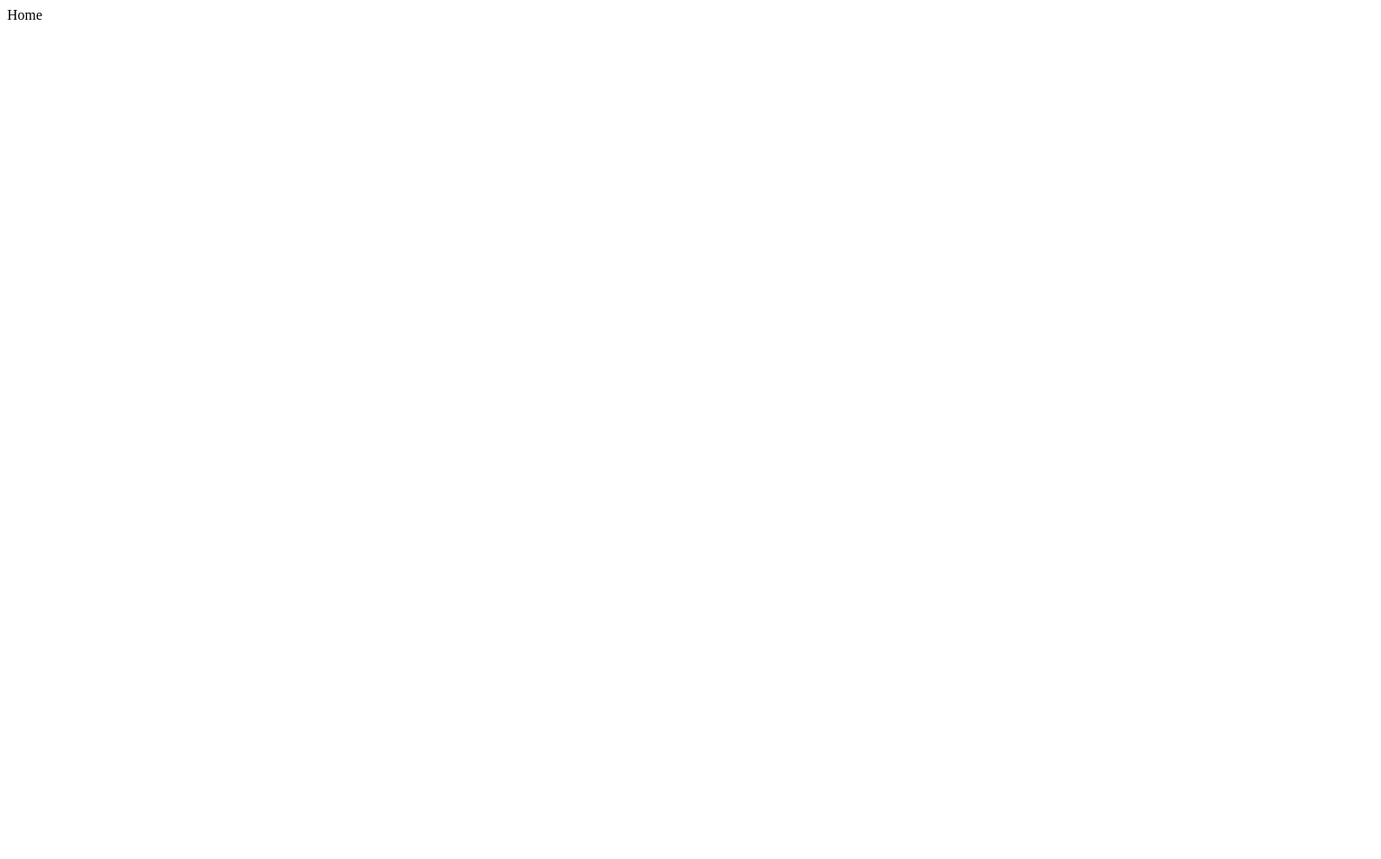
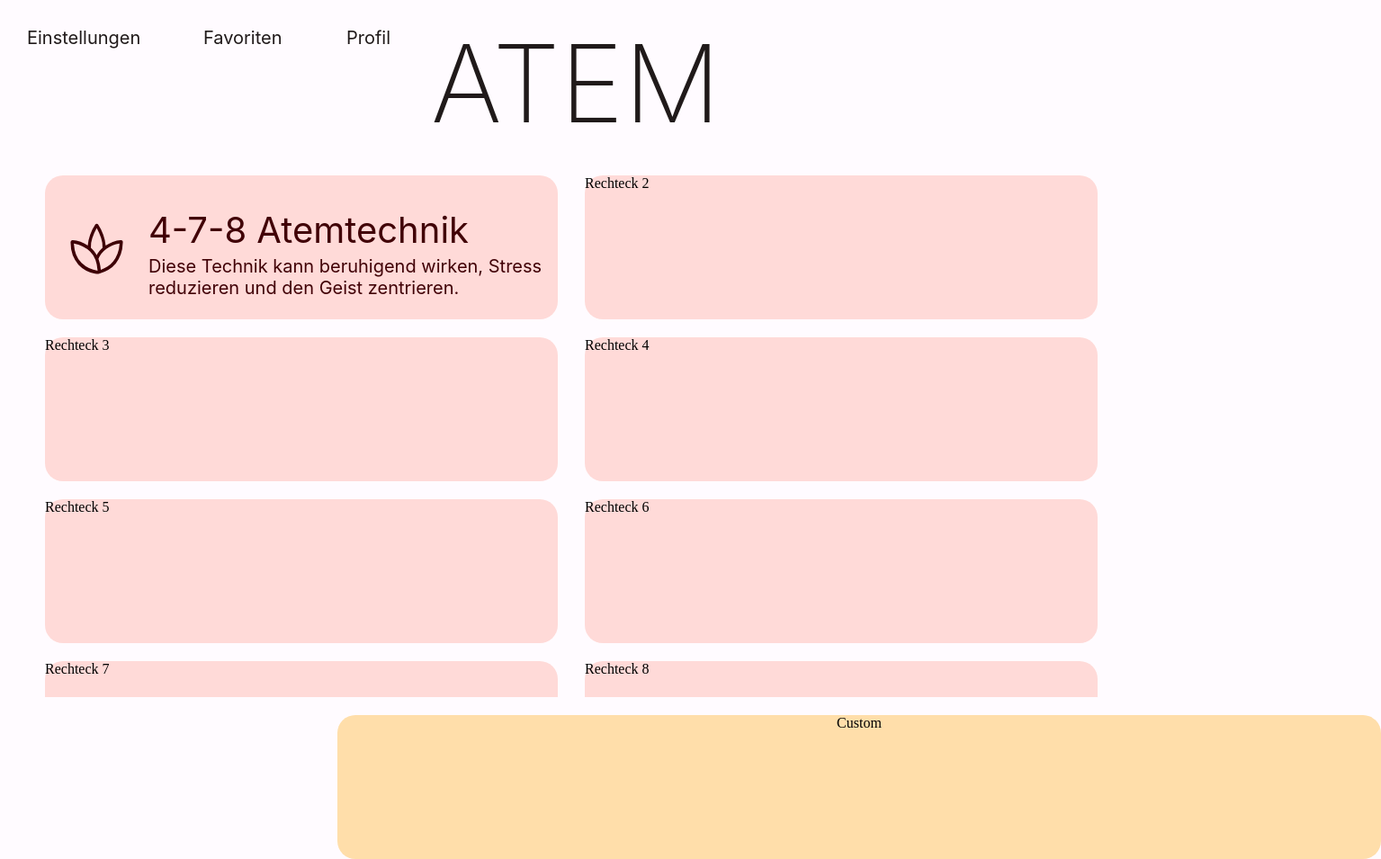
Before and after one commit to jonashuberts/Atem, a plain HTML site: page home.html in a window 1280 px wide. Shown: the whole page at 90% size, 1535 px wide, since content can reach past the window. Before the commit the page ends 800 px from the top, so only its background shows below. Drawn offline with Linux system fonts and the light colour scheme.

Commit message:
implemented home page

```diff
--- /dev/null
+++ b/css/home.css
@@ -0,0 +1,170 @@
+:root {
+  --primary-light: #bf0026;
+  --background-light: #fffbff;
+  --on-background-light: #201a1a;
+  --primary-container-light: #ffdad8;
+  --on-primary-container-light: #410006;
+  --tertiary-container-light: #ffdeaa;
+  --on-background-dark: #ede0de;
+  --transparent: #00000000;
+}
+
+* {
+  padding: 0;
+  margin: 0;
+  box-sizing: border-box;
+}
+
+/* CSS für die Seite */
+body {
+  display: flex;
+  justify-content: center;
+  align-items: center;
+  height: 100vh;
+  margin: 0;
+  background-color: var(--background-light);
+}
+
+/* Navbar */
+.nav-item {
+  position: absolute;
+  height: 24px;
+  top: 30px;
+  font-family: "Inter";
+  font-style: normal;
+  font-weight: 400;
+  font-size: 20px;
+  line-height: 24px;
+  color: var(--on-background-light);
+}
+
+/* Einstellungen */
+#settings {
+  width: 126px;
+  left: 30px;
+}
+
+/* Favoriten */
+#favorite {
+  width: 88px;
+  left: 226px;
+}
+
+/* Profil */
+#profile {
+  width: 49px;
+  left: 385px;
+}
+
+#title {
+  position: absolute;
+  width: 390px;
+  height: 100px;
+  top: 20px;
+  font-family: "Inter";
+  font-style: normal;
+  font-weight: 200;
+  font-size: 120px;
+  line-height: 145px;
+  text-align: center;
+  color: var(--on-background-light);
+}
+
+.grid-container {
+  position: absolute;
+  width: 1180px;
+  height: 580px;
+  top: 195px;
+  overflow: auto; /* Hinzugefügtes CSS-Overflow-Attribut */
+  display: grid;
+  grid-template-columns: repeat(2, 1fr); /* Anzahl der Spalten auf 2 ändern */
+  grid-gap: 20px;
+}
+
+.grid-item {
+  background-color: var(--primary-container-light);
+  /* padding: 20px; */
+  width: 570px;
+  height: 160px;
+  border-radius: 20px;
+}
+
+.grid-container:hover {
+  overflow: auto; /* Scroll-Leiste anzeigen, wenn der Container gehovert wird */
+}
+
+.grid-container::-webkit-scrollbar {
+  width: 8px; /* Breite der Scroll-Leiste */
+}
+
+.grid-container::-webkit-scrollbar-thumb {
+  background-color: var(
+    --primary-container-light
+  ); /* Hintergrundfarbe des Scroll-Leisten-Griffs */
+  border-radius: 4px; /* Radius des Scroll-Leisten-Griffs */
+}
+
+.grid-container::-webkit-scrollbar-track {
+  background-color: var(
+    --on-background-dark
+  ); /* Hintergrundfarbe der Scroll-Leiste */
+  border-radius: 4px; /* Radius der Scroll-Leiste */
+}
+
+.grid-container::-webkit-scrollbar-thumb:hover {
+  background-color: var(
+    --primary-light
+  ); /* Hintergrundfarbe des Scroll-Leisten-Griffs beim Hover */
+}
+
+#custom-exercise {
+  position: absolute;
+  width: 1160px;
+  height: 160px;
+  left: 375px;
+  top: 795px;
+  background: var(--tertiary-container-light);
+  border-radius: 20px;
+  text-align: center;
+  justify-content: center;
+}
+
+.exercise-icon {
+  position: relative;
+  height: 75px;
+  left: 20px;
+  top: 50%;
+  transform: translateY(-50%);
+  filter: invert(4%) sepia(51%) saturate(7483%) hue-rotate(347deg)
+    brightness(96%) contrast(104%);
+}
+
+.exercise-title {
+  position: relative;
+  left: 115px;
+  top: -10%;
+  transform: translateY(-50%);
+  width: 383px;
+  height: 53px;
+  font-family: "Inter";
+  font-style: normal;
+  font-weight: 400;
+  font-size: 40px;
+  line-height: 48px;
+  color: var(--on-primary-container-light);
+}
+
+.exercise-description {
+  position: relative;
+  left: 115px;
+  top: -10%;
+  transform: translateY(-50%);
+  width: 454px;
+  height: 54px;
+  font-family: "Inter";
+  font-style: normal;
+  font-weight: 400;
+  font-size: 20px;
+  line-height: 24px;
+  color: var(--on-primary-container-light);
+}
--- a/css/style.css
+++ b/css/style.css
@@ -182,6 +182,5 @@ body {
   font-size: 96px;
   line-height: 116px;
   text-align: center;
-
   color: #271900;
 }
--- a/home.html
+++ b/home.html
@@ -1 +1,52 @@
-Home
+<!DOCTYPE html>
+<html lang="de">
+  <head>
+    <meta charset="UTF-8" />
+    <meta http-equiv="X-UA-Compatible" content="IE=edge" />
+    <meta name="viewport" content="width=device-width, initial-scale=1.0" />
+    <link rel="stylesheet" href="css/home.css" />
+    <link
+      rel="icon"
+      type="image/vnd.microsoft.icon"
+      href="assets\ico\favicon.ico"
+    />
+    <script src="js/home.js" defer></script>
+    <title>Atem</title>
+  </head>
+  <body>
+    <p id="settings" class="nav-item">Einstellungen</p>
+    <p id="favorite" class="nav-item">Favoriten</p>
+    <p id="profile" class="nav-item">Profil</p>
+    <h1 id="title">ATEM</h1>
+
+    <a href="index.html" style="text-decoration: none">
+    <div class="grid-container">
+      <div class="grid-item">
+        <img class="exercise-icon" src="assets\svg\spa_FILL0_wght300_GRAD0_opsz48.svg" alt="Icon" />
+        <p class="exercise-title">4-7-8 Atemtechnik</p>
+        <p class="exercise-description">
+          Diese Technik kann beruhigend wirken, Stress reduzieren und den Geist
+          zentrieren.
+        </p>
+      </div>
+    </a>
+
+      <div class="grid-item">Rechteck 2</div>
+      <div class="grid-item">Rechteck 3</div>
+      <div class="grid-item">Rechteck 4</div>
+      <div class="grid-item">Rechteck 5</div>
+      <div class="grid-item">Rechteck 6</div>
+      <div class="grid-item">Rechteck 7</div>
+      <div class="grid-item">Rechteck 8</div>
+      <div class="grid-item">Rechteck 9</div>
+      <div class="grid-item">Rechteck 10</div>
+      <div class="grid-item">Rechteck 11</div>
+      <div class="grid-item">Rechteck 12</div>
+      <div class="grid-item">Rechteck 13</div>
+      <div class="grid-item">Rechteck 14</div>
+      <div class="grid-item">Rechteck 15</div>
+      <!-- Weitere Rechtecke hier hinzufügen -->
+    </div>
+    <div id="custom-exercise">Custom</div>
+  </body>
+</html>
```
Also changed, not shown: index.html (+6 -2 lines), assets/ico/favicon.ico (renamed from favicon.ico), assets/svg/arrow_back_ios_FILL0_wght400_GRAD0_opsz48.svg (renamed from arrow_back_ios_FILL0_wght400_GRAD0_opsz48.svg), assets/svg/spa_FILL0_wght300_GRAD0_opsz48.svg (added), js/home.js (added), 1 other file.
